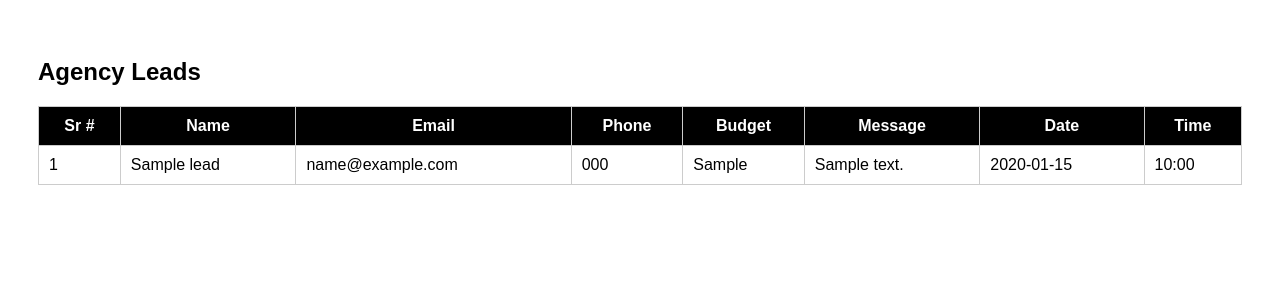
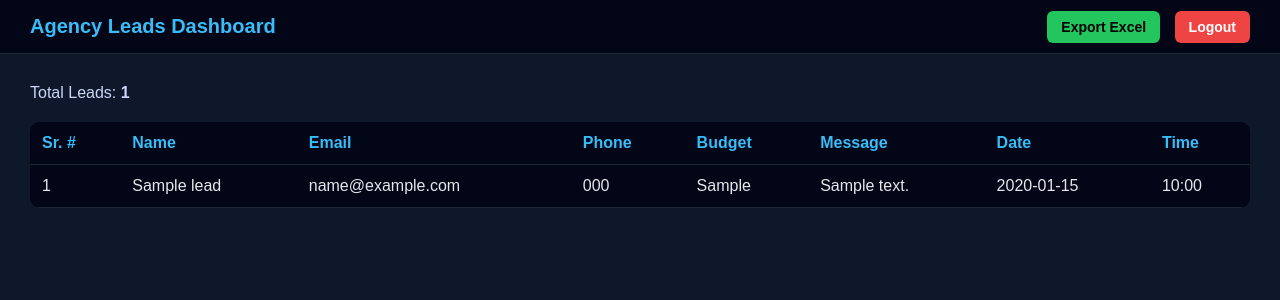
Before and after one commit to Luxury-Leads-AI/Luxury-Leads-AI, a Flask app: page /admin/1 in a window 1280 px wide. Shown: the top 300 px of the page. Run offline with Flask 3, Linux system fonts and the light colour scheme; tables that the repository leaves empty hold one stand-in row (values such as "Sample post").

Commit message:
Admin dashboard dark UI update

```diff
--- a/templates/admin.html
+++ b/templates/admin.html
@@ -1,21 +1,112 @@
 <!DOCTYPE html>
 <html>
 <head>
-  <title>Agency Leads</title>
+  <title>Agency Dashboard</title>
+
   <style>
-    body { font-family: Arial; padding: 30px; }
-    table { border-collapse: collapse; width: 100%; }
-    th, td { border: 1px solid #ccc; padding: 10px; }
-    th { background: black; color: white; }
+    body {
+      margin: 0;
+      font-family: Arial, Helvetica, sans-serif;
+      background: #0f172a;
+      color: #e5e7eb;
+    }
+
+    .topbar {
+      background: #020617;
+      padding: 15px 30px;
+      display: flex;
+      justify-content: space-between;
+      align-items: center;
+      border-bottom: 1px solid #1f2933;
+    }
+
+    .title {
+      font-size: 20px;
+      font-weight: bold;
+      color: #38bdf8;
+    }
+
+    .actions a {
+      text-decoration: none;
+      padding: 8px 14px;
+      border-radius: 6px;
+      margin-left: 10px;
+      font-size: 14px;
+      font-weight: bold;
+    }
+
+    .export-btn {
+      background: #22c55e;
+      color: black;
+    }
+
+    .logout-btn {
+      background: #ef4444;
+      color: white;
+    }
+
+    .container {
+      padding: 30px;
+    }
+
+    .lead-count {
+      margin-bottom: 20px;
+      font-size: 16px;
+      color: #cbd5f5;
+    }
+
+    table {
+      width: 100%;
+      border-collapse: collapse;
+      background: #020617;
+      border-radius: 10px;
+      overflow: hidden;
+    }
+
+    th, td {
+      padding: 12px;
+      text-align: left;
+      border-bottom: 1px solid #1f2933;
+    }
+
+    th {
+      background: #020617;
+      color: #38bdf8;
+      font-weight: bold;
+    }
+
+    tr:hover {
+      background: #020617;
+    }
+
+    .empty {
+      text-align: center;
+      padding: 30px;
+      color: #64748b;
+    }
   </style>
 </head>
+
 <body>
 
-<h2>Agency Leads</h2>
+<div class="topbar">
+  <div class="title">Agency Leads Dashboard</div>
+
+  <div class="actions">
+    <a href="/export/{{ leads[0].agency_id if leads else 1 }}" class="export-btn">Export Excel</a>
+    <a href="/owner-login" class="logout-btn">Logout</a>
+  </div>
+</div>
+
+<div class="container">
+
+  <div class="lead-count">
+    Total Leads: <b>{{ leads|length }}</b>
+  </div>
 
   <table>
     <tr>
-    <th>Sr #</th>
+      <th>Sr. #</th>
       <th>Name</th>
       <th>Email</th>
       <th>Phone</th>
@@ -25,20 +116,28 @@
       <th>Time</th>
     </tr>
 
+    {% if leads %}
       {% for lead in leads %}
       <tr>
         <td>{{ loop.index }}</td>
-    <td>{{ lead.name or "" }}</td>
-    <td>{{ lead.email or "" }}</td>
-    <td>{{ lead.phone or "" }}</td>
-    <td>{{ lead.budget or "" }}</td>
-    <td>{{ lead.message or "" }}</td>
-    <td>{{ lead.created_at.strftime("%Y-%m-%d") if lead.created_at else "" }}</td>
-    <td>{{ lead.created_at.strftime("%H:%M") if lead.created_at else "" }}</td>
+        <td>{{ lead.name }}</td>
+        <td>{{ lead.email }}</td>
+        <td>{{ lead.phone }}</td>
+        <td>{{ lead.budget }}</td>
+        <td>{{ lead.message }}</td>
+        <td>{{ lead.created_at.strftime('%Y-%m-%d') if lead.created_at }}</td>
+        <td>{{ lead.created_at.strftime('%H:%M') if lead.created_at }}</td>
       </tr>
       {% endfor %}
+    {% else %}
+      <tr>
+        <td colspan="8" class="empty">No Leads Yet</td>
+      </tr>
+    {% endif %}
 
   </table>
 
+</div>
+
 </body>
 </html>
```
Lines whose indentation alone changed are shown as unchanged.
